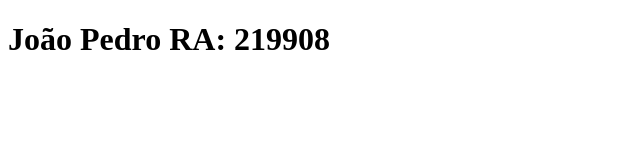
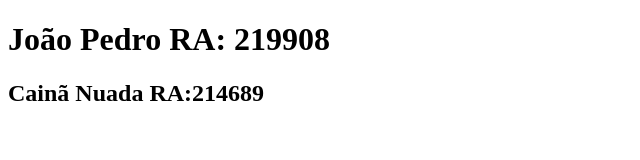
Before and after one commit to JoaoPedroOM/scm, a plain HTML site: page index.html in a window 1280 px wide. Shown: the whole page, without its empty margins (0-640 px from the left). Drawn offline with Linux system fonts and the light colour scheme.

Commit message:
Segundo Commit

```diff
--- a/index.html
+++ b/index.html
@@ -8,5 +8,6 @@
 </head>
 <body>
     <h1>João Pedro RA: 219908</h1>
+    <h2>Cainã Nuada RA:214689</h2>
 </body>
 </html>
```
